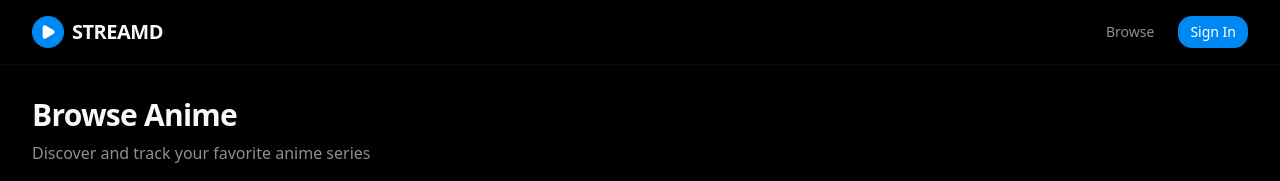
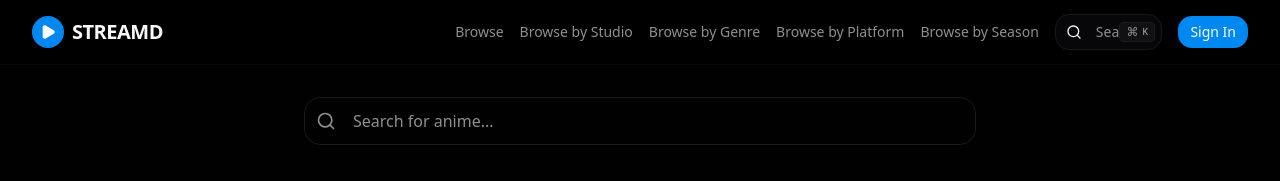
Before and after one commit to JulesLabador/STREAMD-web, a Next.js app: page / in a window 1280 px wide. Shown: the top 181 px of the page. Built offline with nearby package versions, Linux system fonts and the light colour scheme; no server answers; the database is empty.

Commit message:
feat: integrate search into header and home page
- Add SearchBar to Header component
- Update home page with search integration

```diff
--- a/src/app/page.tsx
+++ b/src/app/page.tsx
@@ -1,11 +1,13 @@
 import { getAnimeList } from "@/app/actions/anime";
 import { AnimeGrid } from "@/components/anime/AnimeGrid";
+import { InlineSearch } from "@/components/search";
 
 /**
  * Home page - Browse anime
  *
  * Server Component that fetches and displays a grid of anime
- * from the database, sorted by popularity.
+ * from the database, sorted by popularity. Features an inline
+ * search bar for quick anime discovery.
  */
 export default async function HomePage() {
     // Fetch anime list from database
@@ -33,6 +35,14 @@ export default async function HomePage() {
 
     return (
         <div className="container mx-auto max-w-7xl px-4 py-8 sm:px-6 lg:px-8">
+            {/* Inline search bar */}
+            <div className="mb-8">
+                <InlineSearch
+                    placeholder="Search for anime..."
+                    className="max-w-2xl mx-auto"
+                />
+            </div>
+
             {/* Page header */}
             <div className="mb-8">
                 <h1 className="text-3xl font-bold tracking-tight text-foreground">
--- a/src/components/layout/Header.tsx
+++ b/src/components/layout/Header.tsx
@@ -12,6 +12,30 @@ import {
     DropdownMenuTrigger,
 } from "@/components/ui/dropdown-menu";
 import { Avatar, AvatarFallback, AvatarImage } from "@/components/ui/avatar";
+import { HeaderSearch } from "@/components/search";
+
+const HEADER_LINKS = [
+    {
+        label: "Browse",
+        href: "/",
+    },
+    {
+        label: "Browse by Studio",
+        href: "/studio",
+    },
+    {
+        label: "Browse by Genre",
+        href: "/genre",
+    },
+    {
+        label: "Browse by Platform",
+        href: "/platforms",
+    },
+    {
+        label: "Browse by Season",
+        href: "/season",
+    },
+];
 
 /**
  * Main navigation header component
@@ -53,13 +77,19 @@ export async function Header() {
                 </Link>
 
                 {/* Navigation links and auth */}
-                <nav className="flex items-center gap-6">
-                    <Link
-                        href="/"
-                        className="text-sm font-medium text-muted-foreground transition-colors hover:text-foreground"
-                    >
-                        Browse
-                    </Link>
+                <nav className="flex items-center gap-4">
+                    {HEADER_LINKS.map((link) => (
+                        <Link
+                            key={link.href}
+                            href={link.href}
+                            className="text-sm font-medium text-muted-foreground transition-colors hover:text-foreground"
+                        >
+                            {link.label}
+                        </Link>
+                    ))}
+
+                    {/* Search trigger and modal */}
+                    <HeaderSearch />
 
                     {user ? (
                         // Authenticated: Show user dropdown
@@ -114,7 +144,7 @@ function UserDropdown({
             <DropdownMenuTrigger asChild>
                 <Button
                     variant="ghost"
-                    className="relative h-8 w-8 rounded-full"
+                    className="relative h-8 w-8 rounded-full hover:cursor-pointer hover:text-primary"
                 >
                     <Avatar className="h-8 w-8">
                         <AvatarImage
```
